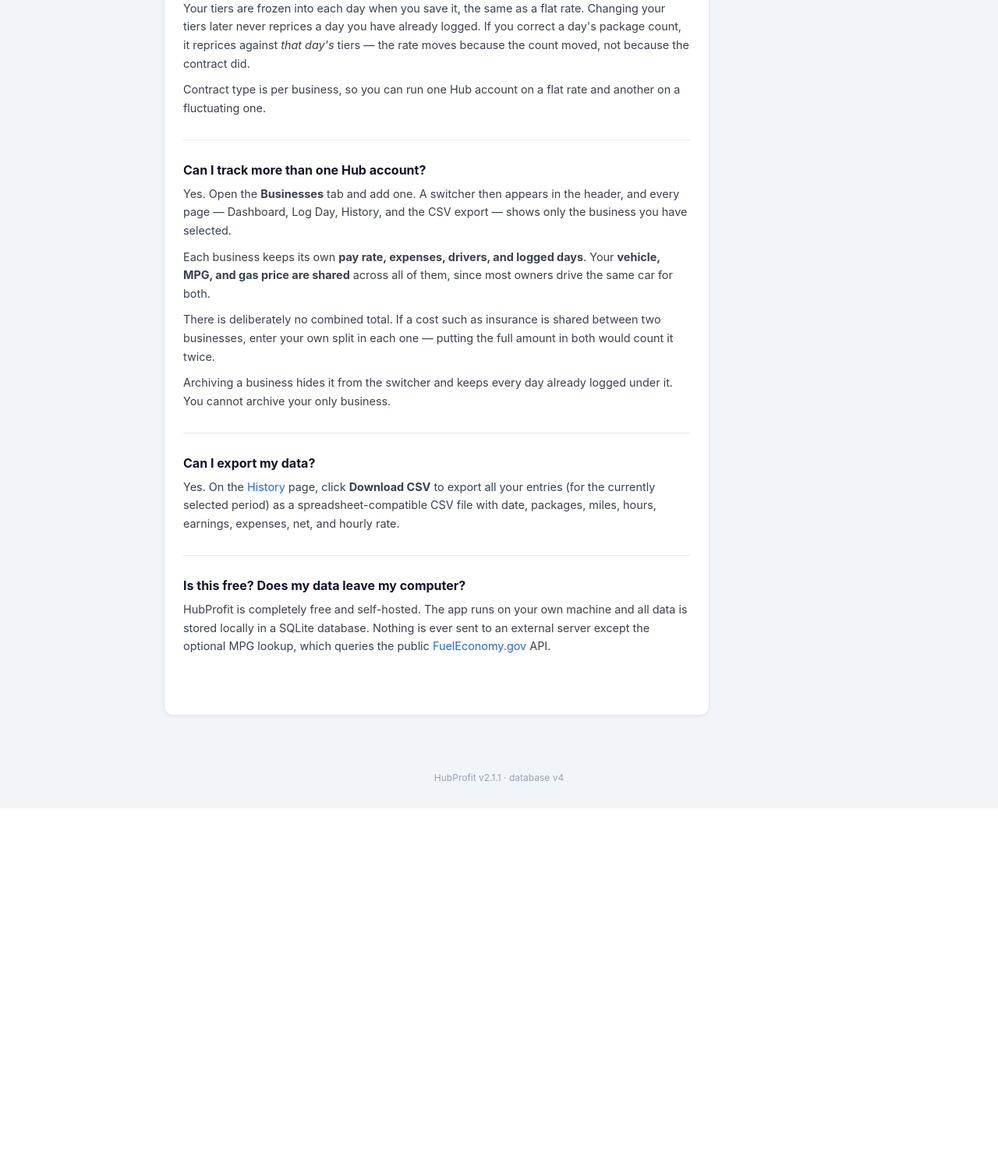
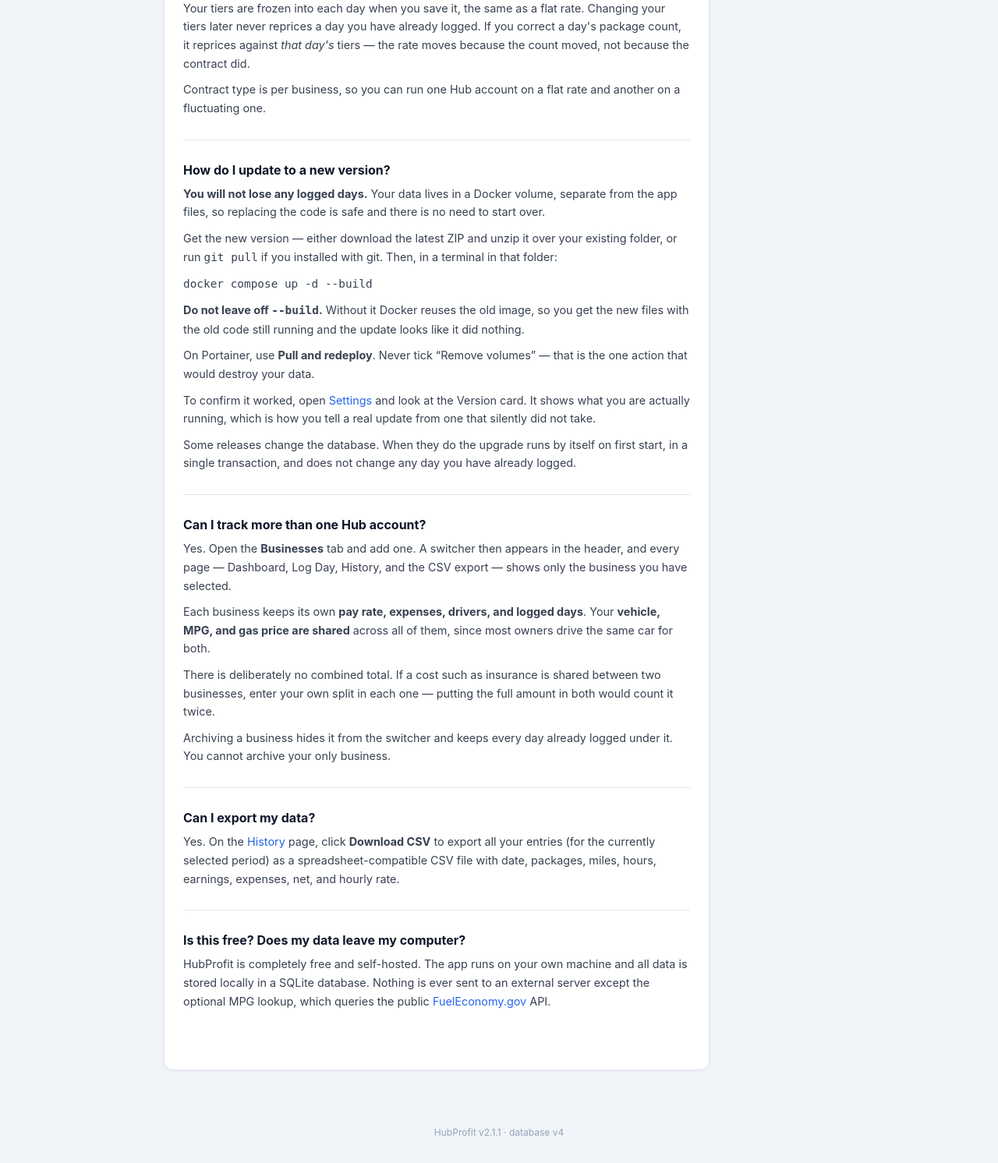
Before and after one commit to victorca0412-dev/hub-profit, a FastAPI app: page /help in a window 1280 px wide. Shown: the part 2484-3976 px from the top of the page at 78% size. Before the commit the page ends 3521 px from the top, so only its background shows below. Run offline with FastAPI, Linux system fonts and the light colour scheme; data comes from the database, SQL or seed files in the repository.

Commit message:
docs: rewrite the updating instructions
The old note read "This release upgrades your database", which was
written for 2.0.0 and sat in a permanent section, so it claimed every
release changes the database. It now explains database upgrades in
general and points at the changelog for which releases carry one.

Adds the two things a person actually needs and could not previously
find:

- Do not leave off --build. Without it Docker reuses the old image, so
  you get the new files with the old code running and the update looks
  like it did nothing. This is the failure that looks like success, and
  it has already caught us once on the lab.
- Settings shows the version you are ACTUALLY running, which is how you
  tell a real update from one that silently did not take.

Same answer added to Help/FAQ, since someone wondering how to update is
already in the app rather than reading the README.

Co-Authored-By: Claude Opus 5 (1M context) <noreply@anthropic.com>

```diff
--- a/app/templates/help.html
+++ b/app/templates/help.html
@@ -147,6 +147,31 @@
   </div>
 
   <div class="faq-item">
+    <div class="faq-q">How do I update to a new version?</div>
+    <div class="faq-a">
+      <p><strong>You will not lose any logged days.</strong> Your data lives in a Docker
+      volume, separate from the app files, so replacing the code is safe and there is no
+      need to start over.</p>
+      <p>Get the new version &mdash; either download the latest ZIP and unzip it over your
+      existing folder, or run <code>git pull</code> if you installed with git. Then, in a
+      terminal in that folder:</p>
+      <p><code>docker compose up -d --build</code></p>
+      <p><strong>Do not leave off <code>--build</code>.</strong> Without it Docker reuses
+      the old image, so you get the new files with the old code still running and the
+      update looks like it did nothing.</p>
+      <p>On Portainer, use <strong>Pull and redeploy</strong>. Never tick
+      &ldquo;Remove volumes&rdquo; &mdash; that is the one action that would destroy your
+      data.</p>
+      <p>To confirm it worked, open <a href="/settings">Settings</a> and look at the
+      Version card. It shows what you are actually running, which is how you tell a real
+      update from one that silently did not take.</p>
+      <p>Some releases change the database. When they do the upgrade runs by itself on
+      first start, in a single transaction, and does not change any day you have already
+      logged.</p>
+    </div>
+  </div>
+
+  <div class="faq-item">
     <div class="faq-q">Can I track more than one Hub account?</div>
     <div class="faq-a">
       <p>Yes. Open the <strong>Businesses</strong> tab and add one. A switcher then
```
Also changed, not shown: tests/test_app_smoke.py (+16 -0 lines), README.md.
